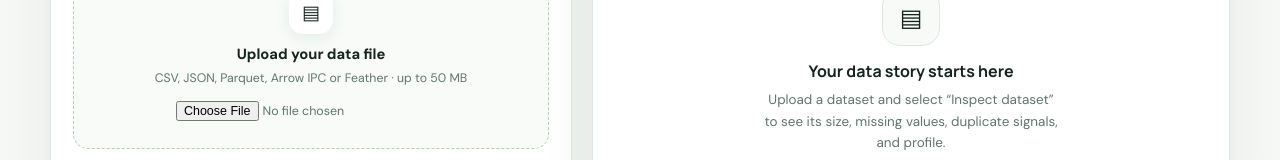
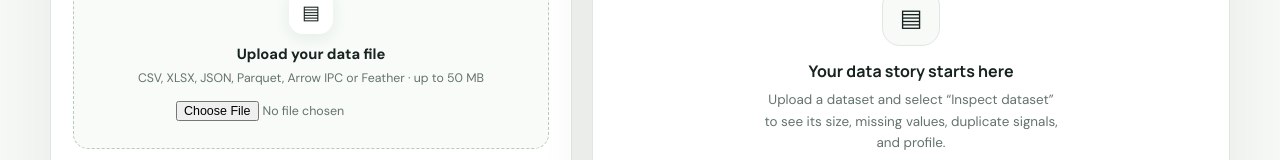
Before and after one commit to chandravadiyaDeep/Nump-, a Next.js app in the folder apps/web/: page / in a window 1280 px wide. Shown: the part 623-783 px from the top of the page. Built offline with nearby package versions, Linux system fonts and the light colour scheme; no server answers.

Commit message:
Expose Excel XLSX support in the web uploader

```diff
--- a/apps/web/app/page.tsx
+++ b/apps/web/app/page.tsx
@@ -255,11 +255,11 @@ export default function HomePage() {
               <div className="dropzone">
                 <div className="upload-symbol">▤</div>
                 <strong>Upload your data file</strong>
-                <small>CSV, JSON, Parquet, Arrow IPC or Feather · up to 50 MB</small>
+                <small>CSV, XLSX, JSON, Parquet, Arrow IPC or Feather · up to 50 MB</small>
                 <input
                   className="file-input"
                   type="file"
-                  accept=".csv,.json,.parquet,.arrow,.feather,.ipc"
+                  accept=".csv,.xlsx,.json,.parquet,.arrow,.feather,.ipc"
                   onChange={handleFileChange}
                   aria-label="Choose dataset file"
                 />
```
